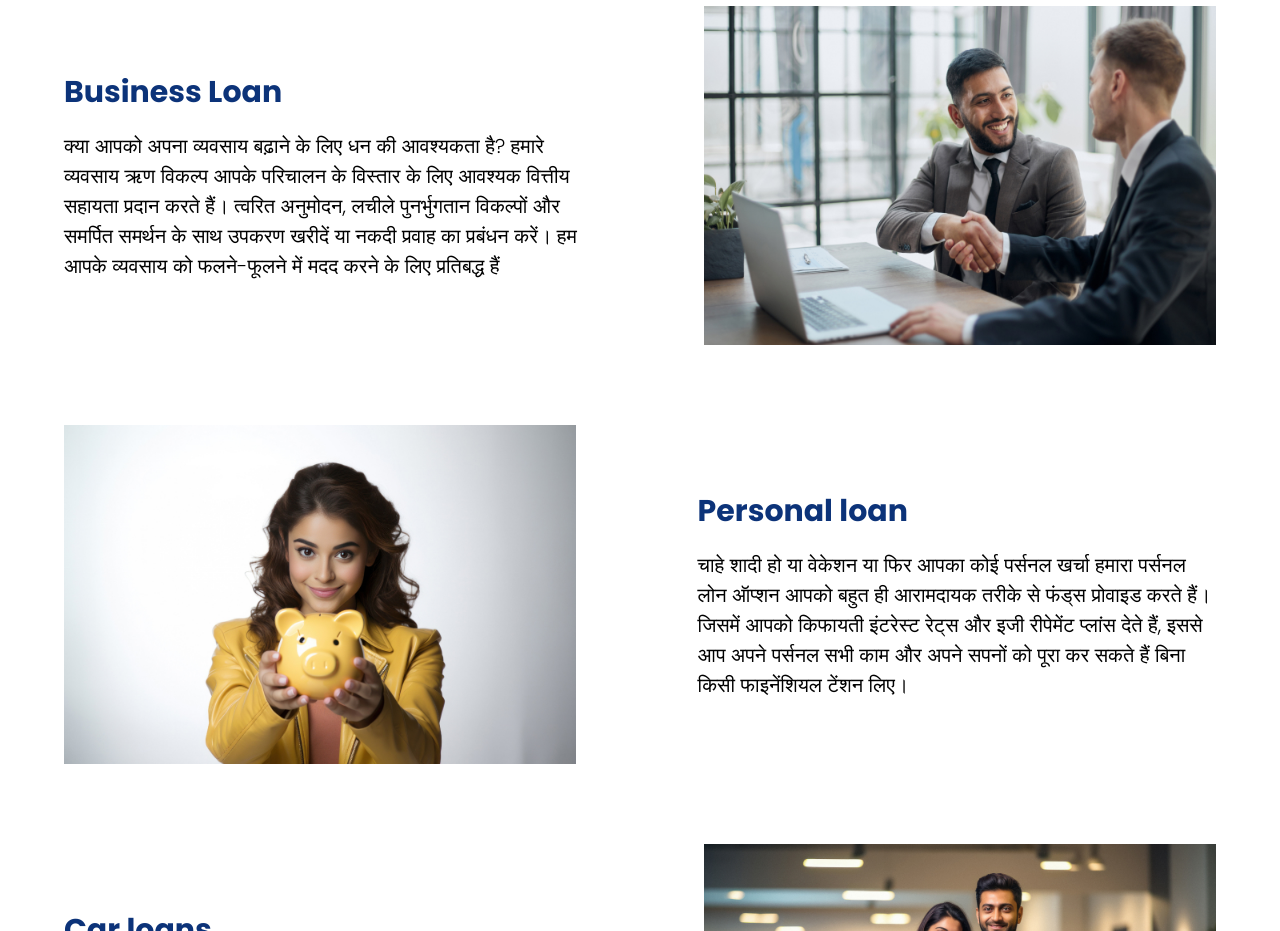
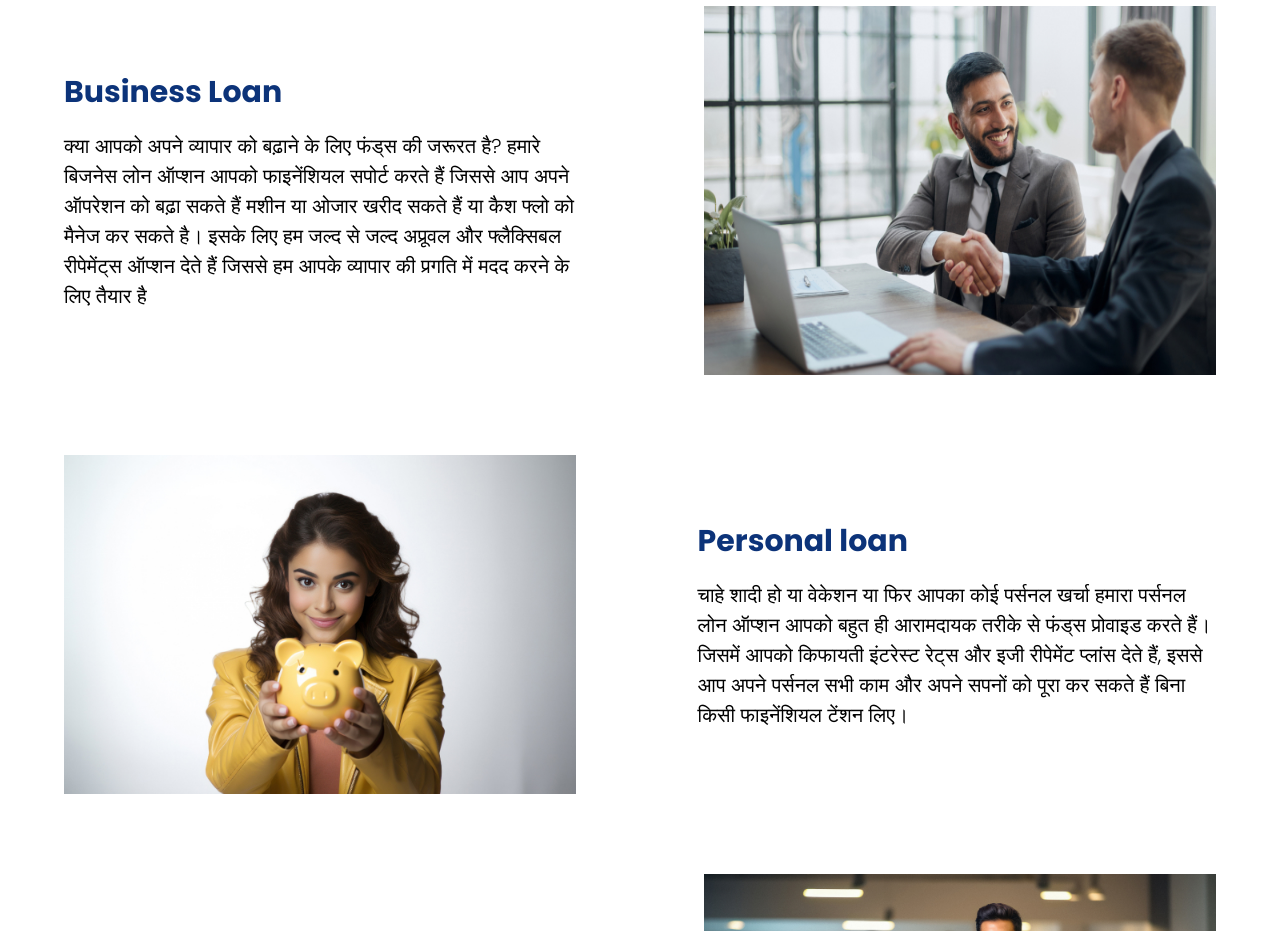
Before and after one commit to aamish-shaikh/arnaz, a plain HTML site: page arnaazh.html in a window 1280 px wide. Shown: the part 2740-3671 px from the top of the page. Drawn offline with Linux system fonts and the light colour scheme.

Commit message:
Update arnaazh.html

```diff
--- a/arnaazh.html
+++ b/arnaazh.html
@@ -41,7 +41,7 @@
                 <img src="./assets/businessloan.jpg" alt="">
                 <div class="t-p">
                     <h1>Business Loan</h1>
-                    <p>क्या आपको अपना व्यवसाय बढ़ाने के लिए धन की आवश्यकता है? हमारे व्यवसाय ऋण विकल्प आपके परिचालन के विस्तार के लिए आवश्यक वित्तीय सहायता प्रदान करते हैं। त्वरित अनुमोदन, लचीले पुनर्भुगतान विकल्पों और समर्पित समर्थन के साथ उपकरण खरीदें या नकदी प्रवाह का प्रबंधन करें। हम आपके व्यवसाय को फलने-फूलने में मदद करने के लिए प्रतिबद्ध हैं</p>
+                    <p>क्या आपको अपने व्यापार को बढ़ाने के लिए फंड्स की जरूरत है? हमारे बिजनेस लोन ऑप्शन आपको फाइनेंशियल सपोर्ट करते हैं जिससे आप अपने ऑपरेशन को बढ़ा सकते हैं मशीन या ओजार खरीद सकते हैं या कैश फ्लो को मैनेज कर सकते है। इसके लिए हम जल्द से जल्द अप्रूवल और फ्लैक्सिबल रीपेमेंट्स ऑप्शन देते हैं जिससे हम आपके व्यापार की प्रगति में मदद करने के लिए तैयार है</p>
                 </div>
             </div>
 
```
